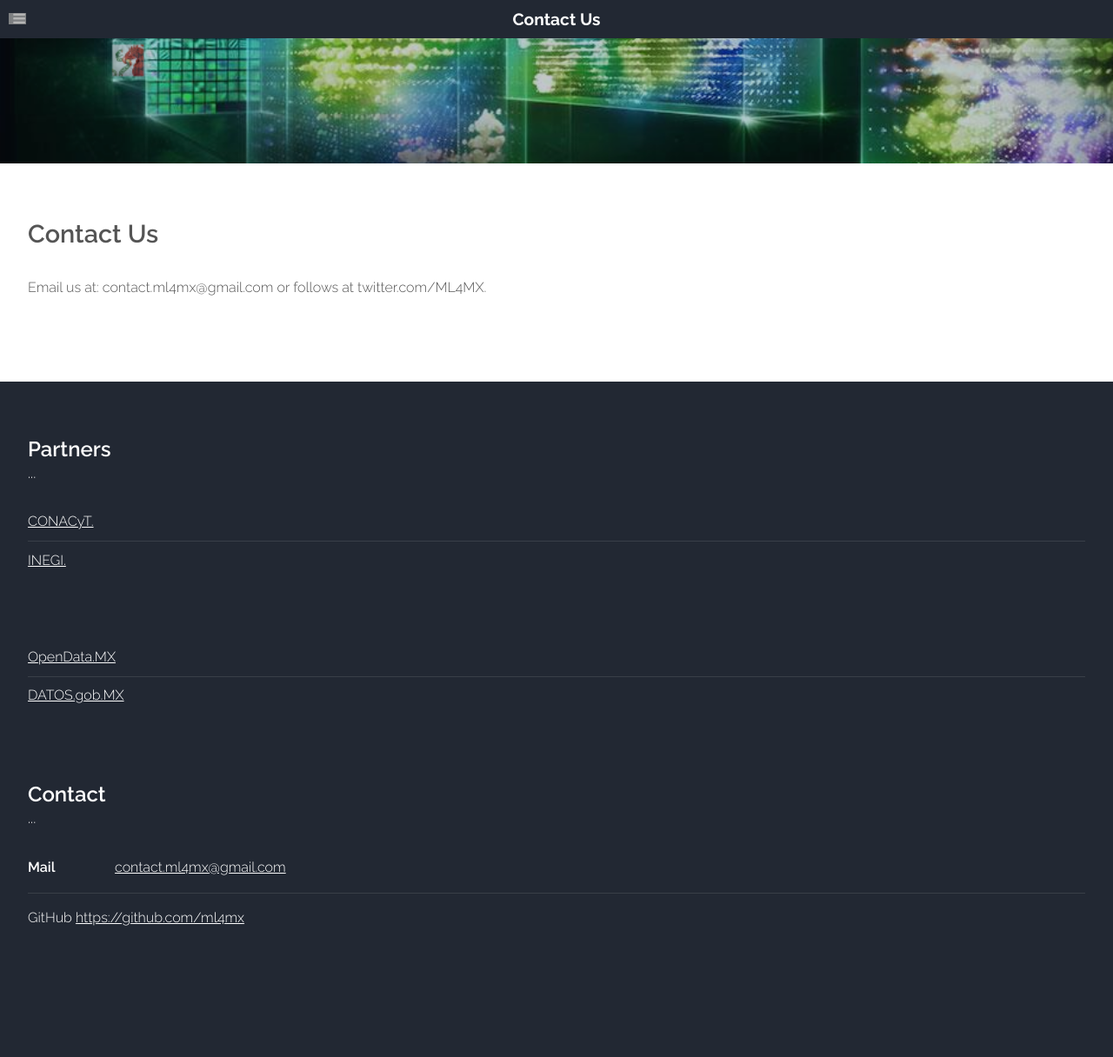
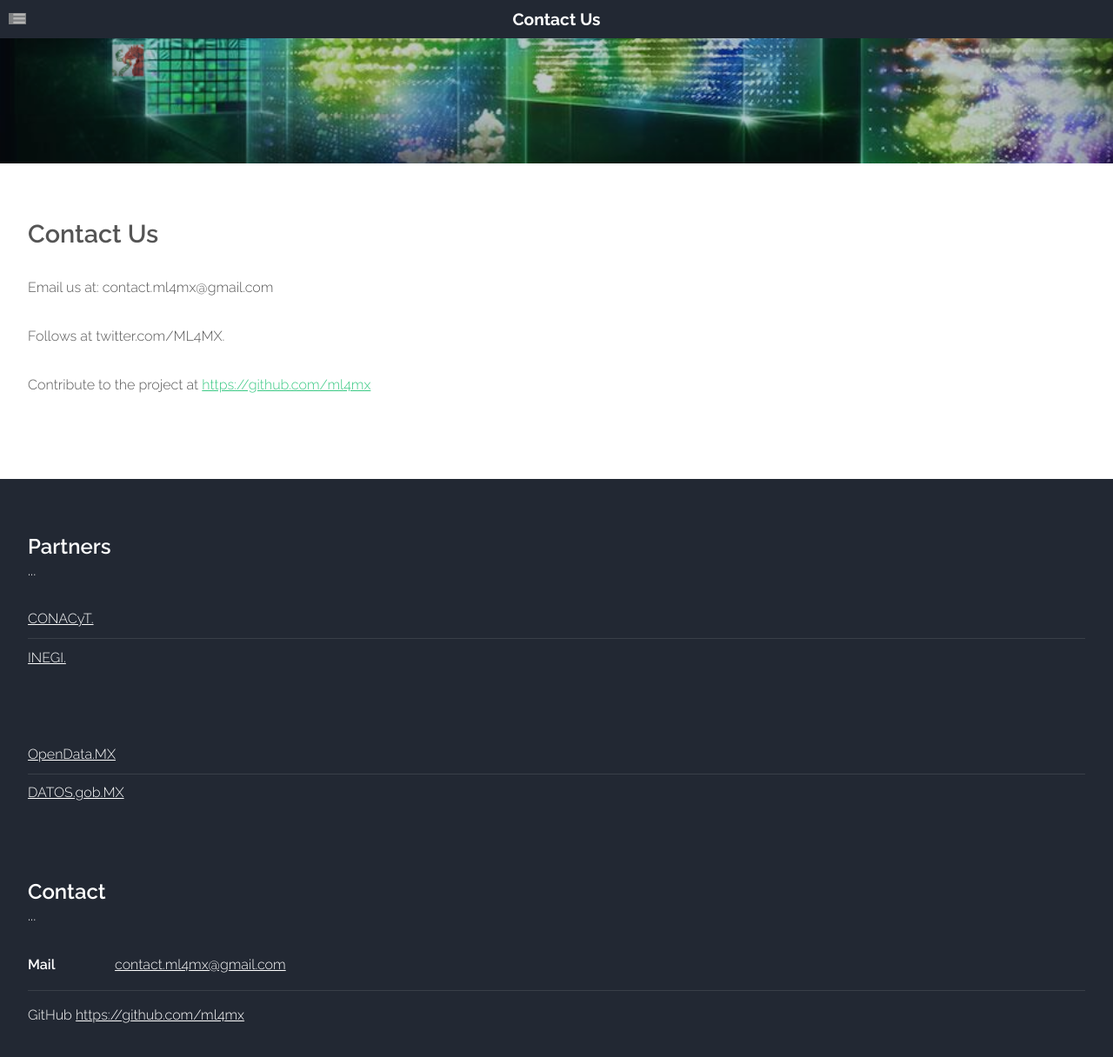
Before and after one commit to etanmn283/p11, a Jekyll site: the page built from contactus.html, in a window 1280 px wide and 1309 px high. Shown: the top 1216 px of the window at 87% size. Built offline with Jekyll 4.4.1, drawn with Linux system fonts in a browser that asks for light colours; grey boxes are pictures that could not be loaded.

Commit message:
29NOV2017_2

```diff
--- a/contactus.html
+++ b/contactus.html
@@ -11,7 +11,9 @@ layout: main
 					<h2>Contact Us</h2>
 					<span class="byline"></span>
 				</header>
-				<p>Email us at: contact.ml4mx@gmail.com or follows at twitter.com/ML4MX.</p>
+				<p>Email us at: contact.ml4mx@gmail.com </p>
+				<p>Follows at twitter.com/ML4MX.</p>
+				<p>Contribute to the project at <a href="https://github.com/ml4mx">https://github.com/ml4mx</a></p>
 			</section>
 		</div>
 	</div>
--- a/news/index.html
+++ b/news/index.html
@@ -14,13 +14,11 @@ layout: main
 					</header>
 					<ul class="style">
 						{% for post in site.categories.news offset: 0 limit: 4 %}
-						{% if news == 'news' %}
 						<li>
 							<a href="{{ site.baseurl }}{{ new.url }}"><h2>{{ post.title }}</h2></a>
 							<img src="{{ site.baseurl }}/assets/{{ post.featured }}" alt="">
 							{{ post.excerpt }}
 						</li>
-						{% endif %}
 						{% endfor %}
 					</ul>
 				</div>
```
